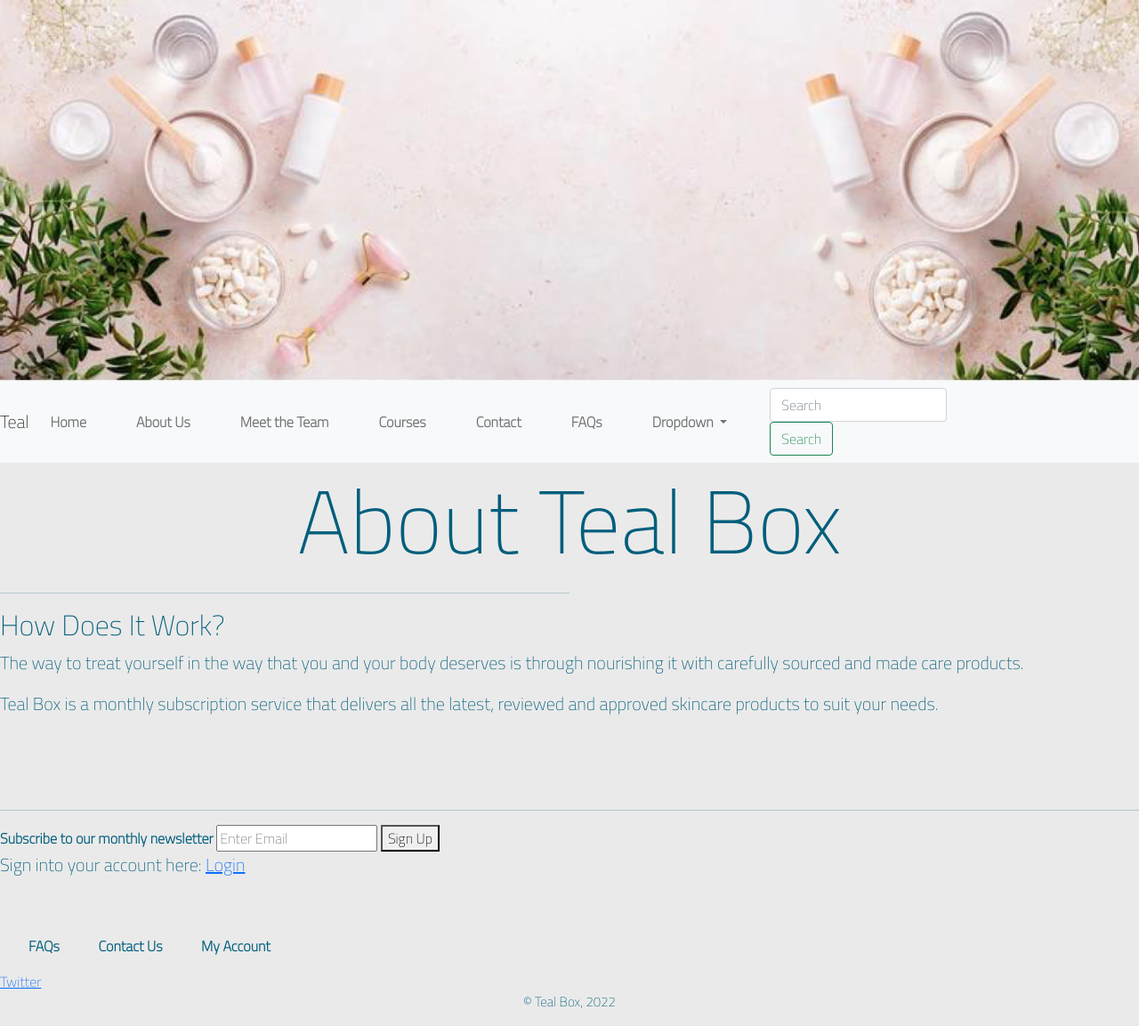
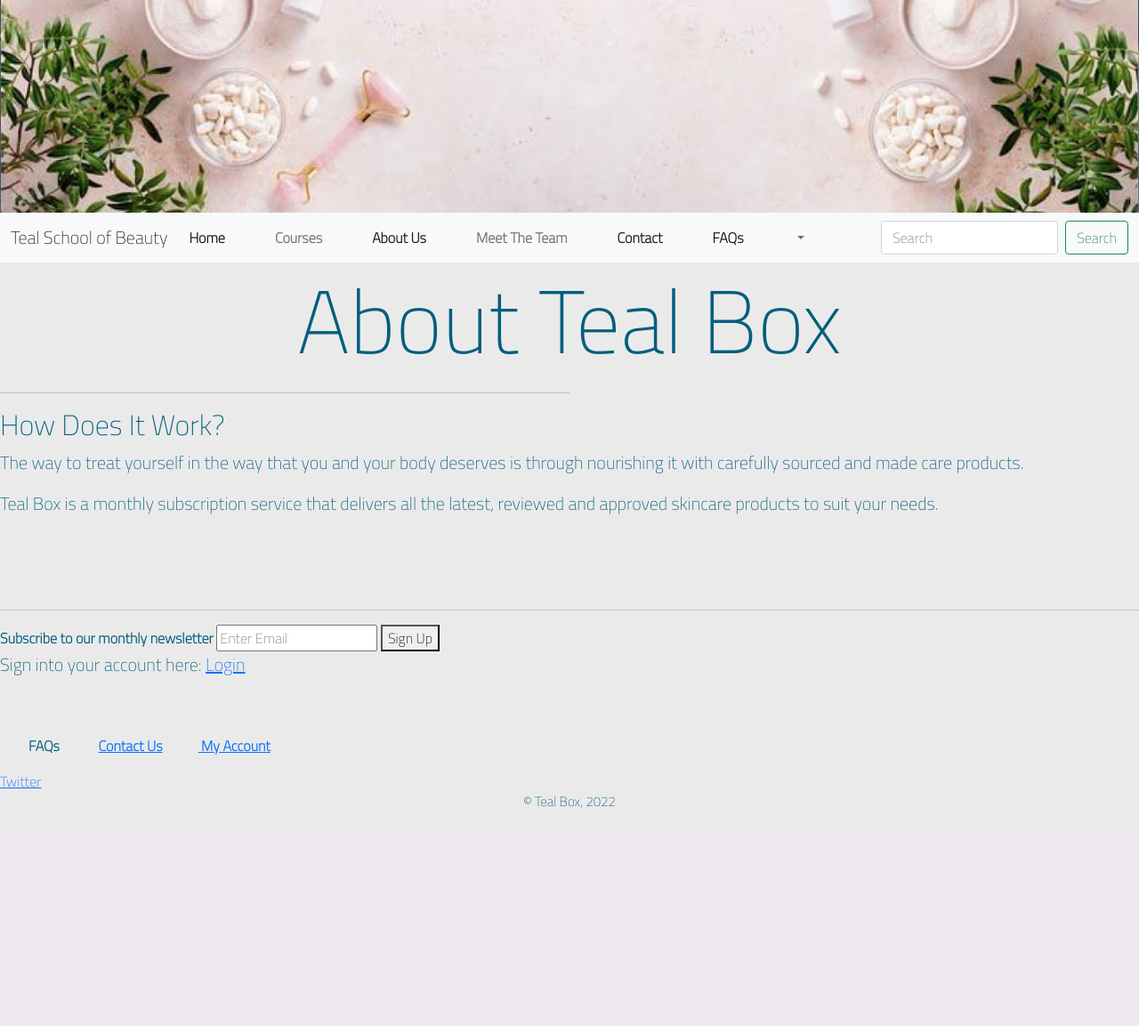
Before and after one commit to ruqayyahl/projectteal, a Python web app: template application/templates/about.html in a window 1280 px wide. Shown: the whole page at 89% size. After the commit the page ends 908 px from the top, so only its background shows below. Run offline with Jinja, Linux system fonts and the light colour scheme; the template is opened without the code that fills it, so the values that code supplies are empty.

Commit message:
nav bar fixed

```diff
--- a/application/static/css/styles.css
+++ b/application/static/css/styles.css
@@ -13,7 +13,8 @@ h1 {
     font-weight: normal;
 }
 
-.top-nav {
+
+.nav {
     left: 0px;
     height: 40px;
     width: 100%;
@@ -23,13 +24,16 @@ h1 {
     font-family: 'Titillium Web', sans-serif;
 }
 
-.top-nav a {
+
+/*
+.nav a {
     list-style-type: none;
     padding: 0;
     margin: 0;
     display: inline-block;
     color: #005E7C;
 }
+*/
 
 li {
     display: inline-block;
@@ -73,12 +77,6 @@ p {
     margin-right: auto;
 }
 
-.bottom-nav a {
-    text-decoration: none;
-    color: #005E7C;
-    text-align: center;
-}
-
 .copyright {
     font-size: 15px;
     text-align: center;
--- a/application/templates/layout.html
+++ b/application/templates/layout.html
@@ -7,55 +7,59 @@
         <link rel="stylesheet" href="{{ url_for('static', filename='css/styles.css') }}" />
         <link href="https://fonts.googleapis.com/css2?family=Titillium+Web:wght@200&display=swap" rel="stylesheet">
         <link rel="shortcut icon" href="{{ url_for('static', filename='images/pinecone.png') }}"/>
-        <img src="{{ url_for('static', filename='images/banner.png') }}" alt="banner" style="width:100%">
+        <img src="{{ url_for('static', filename='images/test.png') }}" alt="banner" style="width:100%">
     </head>
     <body>
         <nav class="navbar navbar-expand-lg navbar-light bg-light">
-          <a class="navbar-brand" href="#">Teal</a>
-            <button class="navbar-toggler" type="button" data-toggle="collapse" data-target="#navbarSupportedContent" aria-controls="navbarSupportedContent" aria-expanded="false" aria-label="Toggle navigation">
+          <div class="container-fluid">
+            <a class="navbar-brand" href="#">Teal School of Beauty</a>
+            <button class="navbar-toggler" type="button" data-bs-toggle="collapse" data-bs-target="#navbarSupportedContent" aria-controls="navbarSupportedContent" aria-expanded="false" aria-label="Toggle navigation">
               <span class="navbar-toggler-icon"></span>
             </button>
             <div class="collapse navbar-collapse" id="navbarSupportedContent">
-            <ul class="navbar-nav mr-auto">
-              <li class="nav-item active">
-                <a class="nav-link" href="{{url_for('home')}}">Home <span class="sr-only"></span></a>
+              <ul class="navbar-nav me-auto mb-2 mb-lg-0">
+                <li class="nav-item">
+                  <a class="nav-link active" aria-current="page" href="{{url_for('home')}}">Home</a>
                 </li>
-              <li class="nav-item active">
-                <a class="nav-link" href="{{url_for('about')}}">About Us <span class="sr-only"></span></a>
-              </li><li class="nav-item active">
-                <a class="nav-link" href="{{url_for('instructors')}}">Meet the Team <span class="sr-only"></span></a>
+                <li class="nav-item">
+                  <a class="nav-link" href="{{url_for('courses')}}">Courses</a>
                 </li>
-              <li class="nav-item active">
-                <a class="nav-link" href="{{url_for('courses')}}">Courses <span class="sr-only"></span></a>
+                <li class="nav-item">
+                  <a class="nav-link active" aria-current="page" href="{{url_for('about')}}">About Us</a>
                 </li>
-              <li class="nav-item active">
-                <a class="nav-link" href="{{url_for('contact')}}">Contact <span class="sr-only"></span></a>
+                <li class="nav-item">
+                  <a class="nav-link" href="{{url_for('instructors')}}">Meet The Team</a>
                 </li>
-              <li class="nav-item active">
-                <a class="nav-link" href="{{url_for('faq')}}">FAQs <span class="sr-only"></span></a>
+                <li class="nav-item">
+                  <a class="nav-link active" aria-current="page" href="{{url_for('contact')}}">Contact</a>
+                </li>
+                <li class="nav-item">
+                  <a class="nav-link active" aria-current="page" href="{{url_for('faq')}}">FAQs</a>
                 </li>
                 <li class="nav-item dropdown">
-                <a class="nav-link dropdown-toggle" href="#" id="navbarDropdown" role="button" data-toggle="dropdown" aria-haspopup="true" aria-expanded="false">
-                  Dropdown
+                  <a class="nav-link dropdown-toggle" href="#" id="navbarDropdown" role="button" data-bs-toggle="dropdown" aria-expanded="false">
+
                   </a>
-                <div class="dropdown-menu" aria-labelledby="navbarDropdown">
-                  <a class="dropdown-item" href="{{url_for('home')}}">Home</a>
-                  <a class="dropdown-item" href="{{url_for('about')}}">About us</a>
-                  <a class="dropdown-item" href="{{url_for('courses')}}">Course</a>
-                  <a class="dropdown-item" href="{{url_for('instructors')}}">Meet the Team</a>
-                  <a class="dropdown-item" href="{{url_for('faq')}}">FAQs</a>
-                  <a class="dropdown-item" href="{{url_for('contact')}}">Contact</a>
-                  <div class="dropdown-divider"></div>
-                  <a class="dropdown-item" href="#">Something else here</a>
-                </div>
+                  <ul class="dropdown-menu" aria-labelledby="navbarDropdown">
+                    <li><a class="dropdown-item" href="{{url_for('home')}}">Home</a></li>
+                    <li><a class="dropdown-item" href="{{url_for('about')}}">About us</a></li>
+                    <li><a class="dropdown-item" href="{{url_for('courses')}}">Courses</a></li>
+                    <li><a class="dropdown-item" href="{{url_for('instructors')}}">Meet the Team</a></li>
+                    <li><a class="dropdown-item" href="{{url_for('faq')}}">FAQs</a></li>
+                    <li><a class="dropdown-item" href="{{url_for('contact')}}">Contact</a></li>
+                    <li><hr class="dropdown-divider"></li>
+                    <li><a class="dropdown-item" href="#">Something else here</a></li>
+                  </ul>
                 </li>
               </ul>
-            <form class="form-inline my-2 my-lg-0">
-              <input class="form-control mr-sm-2" type="search" placeholder="Search" aria-label="Search">
-              <button class="btn btn-outline-success my-2 my-sm-0" type="submit">Search</button>
+              <form class="d-flex">
+                <input class="form-control me-2" type="search" placeholder="Search" aria-label="Search">
+                <button class="btn btn-outline-success" type="submit">Search</button>
               </form>
             </div>
+          </div>
         </nav>
+
 {% block body_content %}
 {% endblock %}
 <footer>
```
Also changed, not shown: application/templates/burger.html (added, +11 -0 lines), application/static/images/test.png (added), 4 other files. Lines whose indentation alone changed are shown as unchanged.
